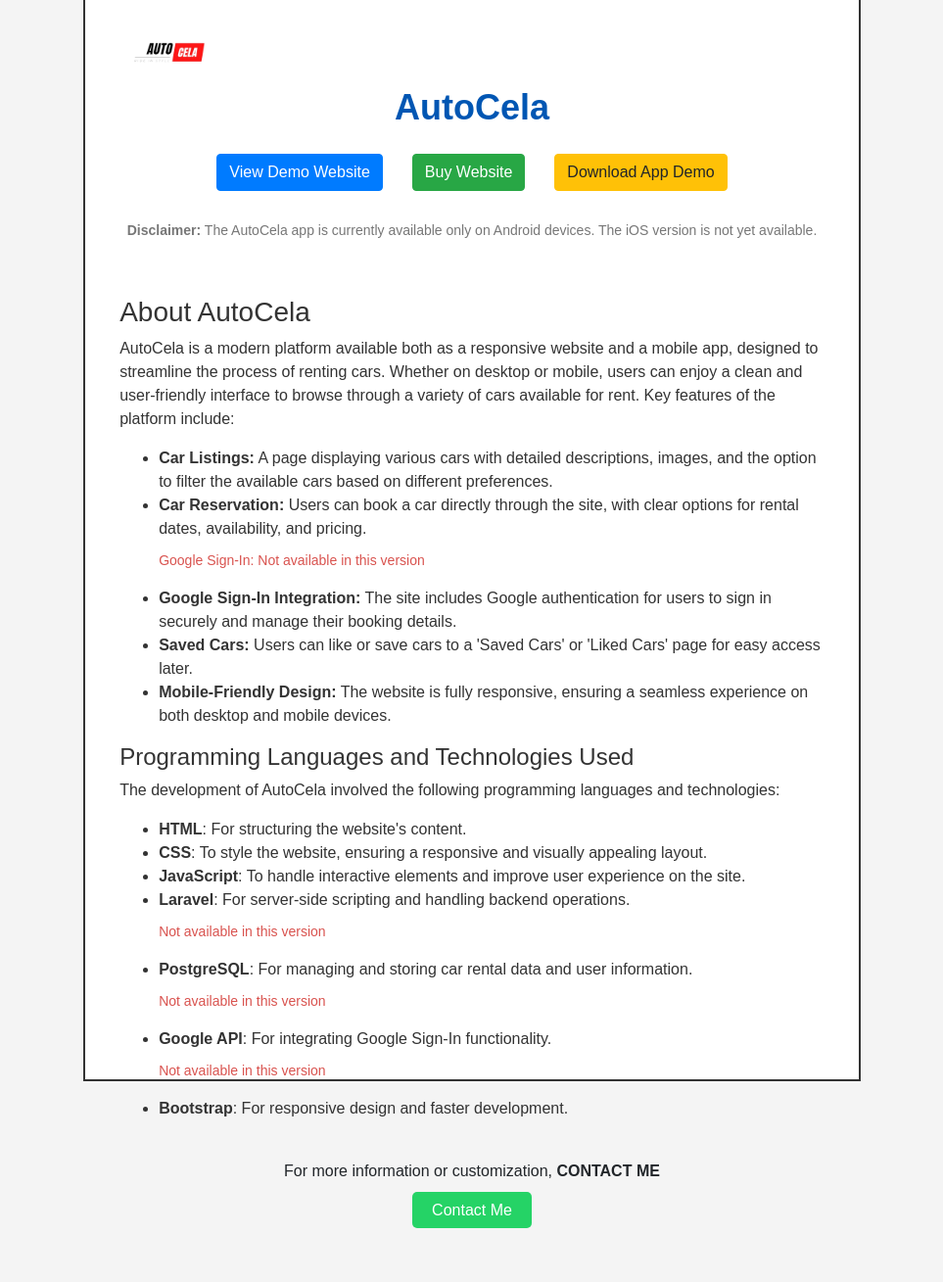
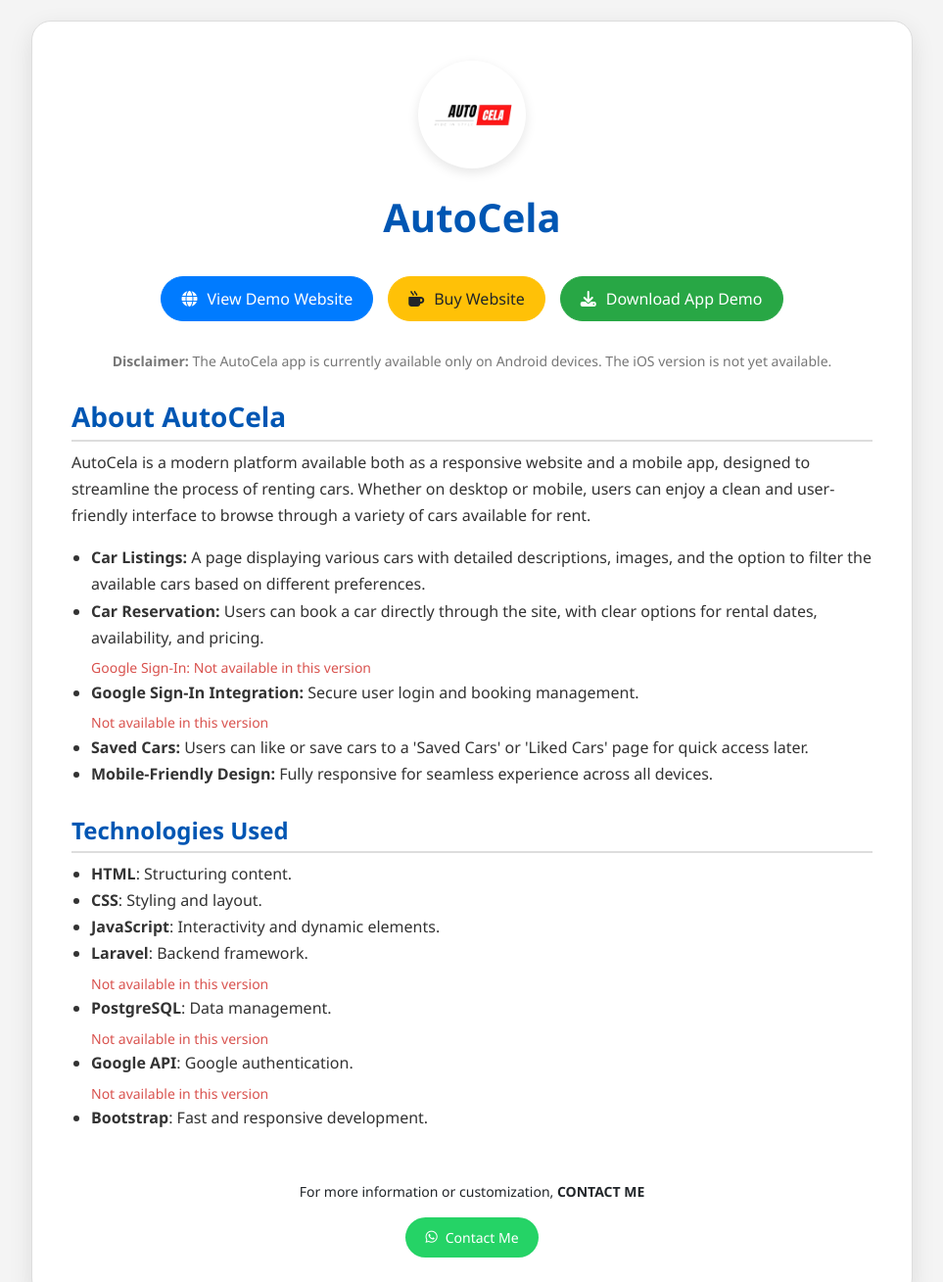
Before and after one commit to Visy-xyz/ervis-portofolio, a plain HTML site: page autocela.html in a window 1280 px wide. Shown: the part 19-1328 px from the top of the page at 98% size, without its empty margins (158-1121 px from the left). Before the commit the page ends 1273 px from the top, so only its background shows below. Drawn offline with nearby package versions, Linux system fonts and the light colour scheme.

Commit message:
Update autocela.html
Signed-off-by: ERVIS CELA <158341993+Visy-xyz@users.noreply.github.com>

```diff
--- a/autocela.html
+++ b/autocela.html
@@ -2,15 +2,24 @@
 <html lang="en">
 <head>
   <meta charset="UTF-8">
-    <meta name="viewport" content="width=device-width, initial-scale=1.0">
+  <meta name="viewport" content="width=device-width, initial-scale=1">
   <title>AutoCela</title>
   <link href="https://cdn.jsdelivr.net/npm/bootstrap@4.5.2/dist/css/bootstrap.min.css" rel="stylesheet">
+  <link href="https://cdnjs.cloudflare.com/ajax/libs/font-awesome/6.4.0/css/all.min.css" rel="stylesheet">
+
   <style>
+    :root {
+      --primary: #0056b3;
+      --secondary: #f4f4f4;
+      --border: #ddd;
+      --text-color: #333;
+    }
+
     body {
-            font-family: Arial, sans-serif;
-            background-color: #f4f4f4;
+      font-family: 'Segoe UI', Tahoma, Geneva, Verdana, sans-serif;
+      background-color: var(--secondary);
       margin: 0;
-            padding: 0;
+      padding: 40px 15px;
       display: flex;
       justify-content: center;
       align-items: center;
@@ -18,35 +27,22 @@
     }
 
     .a4-container {
-            width: 210mm; /* A4 size */
-            height: 297mm; /* A4 size */
-            max-width: 100%;
-            max-height: 100%;
-            border: 2px solid #333; /* Grey or black border */
-            padding: 20px;
-            box-sizing: border-box;
-            background-color: white;
-            display: flex;
-            flex-direction: column;
-            justify-content: flex-start;
-            align-items: center;
-            position: relative;
-        }
-
-        .main-container {
-            text-align: center;
-            margin-top: 30px; /* Reduced to give more room for the logo */
       width: 100%;
+      max-width: 900px;
+      background-color: #fff;
+      padding: 40px;
+      border-radius: 20px;
+      box-shadow: 0 8px 24px rgba(0,0,0,0.1);
+      border: 1px solid var(--border);
     }
 
     .logo-container {
-            width: 100px;
-            height: 100px;
+      width: 110px;
+      height: 110px;
       border-radius: 50%;
       overflow: hidden;
-            margin-bottom: 20px; /* Space between logo and title */
-            position: absolute;
-            top: 20px; /* Fix logo position */
+      margin: 0 auto 20px;
+      box-shadow: 0 4px 12px rgba(0,0,0,0.1);
     }
 
     .logo-container img {
@@ -56,179 +52,183 @@
     }
 
     .project-title {
-            font-size: 36px;
-            font-weight: bold;
-            margin-top: 50px;
-            color: #0056b3;
+      font-size: 2.5rem;
+      font-weight: 700;
+      color: var(--primary);
+      text-align: center;
+      margin-bottom: 30px;
     }
 
     .btn-container {
-            margin-top: 30px;
+      display: flex;
+      flex-wrap: wrap;
+      justify-content: center;
+      gap: 15px;
+      margin-bottom: 30px;
     }
 
-        .btn-container .btn {
-            margin: 0 10px;
+    .btn-custom {
+      padding: 10px 20px;
+      font-size: 16px;
+      border-radius: 30px;
+      display: inline-flex;
+      align-items: center;
+      gap: 10px;
+      transition: transform 0.2s ease, box-shadow 0.2s ease;
+    }
+
+    .btn-custom:hover {
+      transform: translateY(-2px);
+      box-shadow: 0 6px 12px rgba(0, 0, 0, 0.1);
+    }
+
+    .disclaimer {
+      font-size: 14px;
+      color: #777;
+      margin-bottom: 30px;
+      text-align: center;
     }
 
     .description-text {
-            margin-top: 40px;
       font-size: 16px;
-            color: #333;
-            text-align: left;
-            max-width: 800px;
-            margin: 40px auto;
+      color: var(--text-color);
+      line-height: 1.7;
+    }
+
+    .description-text h3,
+    .description-text h4 {
+      font-weight: 600;
+      border-bottom: 2px solid var(--border);
+      padding-bottom: 6px;
+      margin-top: 30px;
+      color: var(--primary);
+    }
+
+    .description-text ul {
+      padding-left: 20px;
     }
 
     .not-available {
       font-size: 14px;
       color: #d9534f;
-            margin-top: 10px;
+      margin-top: 5px;
     }
 
     .footer {
+      text-align: center;
       margin-top: 50px;
-            text-align: center;
       font-size: 14px;
     }
 
     .whatsapp-btn {
-            margin-top: 30px;
       background-color: #25D366;
       color: white;
       padding: 10px 20px;
-            border-radius: 5px;
+      border-radius: 50px;
       text-decoration: none;
+      display: inline-flex;
+      align-items: center;
+      gap: 8px;
+      transition: background-color 0.3s ease;
     }
 
     .whatsapp-btn:hover {
       background-color: #128C7E;
     }
 
-        @media (max-width: 767px) {
-            .a4-container {
-                width: 100%;
-                height: auto;
-                border: none;
-                padding: 10px;
+    @media (max-width: 768px) {
+      .project-title {
+        font-size: 1.8rem;
       }
 
-            .logo-container {
-                width: 80px;
-                height: 80px;
+      .btn-container {
+        flex-direction: column;
+        align-items: center;
       }
 
-            .project-title {
-                font-size: 28px;
+      .btn-custom {
+        width: 100%;
+        justify-content: center;
       }
 
       .description-text {
-                font-size: 14px;
+        font-size: 15px;
       }
     }
-        /* Style adjustments for buttons */
-        .btn-container {
-            display: flex;
-            flex-direction: row; /* Align buttons horizontally */
-            flex-wrap: wrap; /* Allow buttons to wrap on smaller screens */
-            justify-content: center; /* Center the buttons */
-            gap: 10px; /* Add spacing between buttons */
-            margin-top: 20px;
-        }
-
-        /* Button styles for smaller screens */
-        @media (max-width: 767px) {
-            .btn-container {
-                flex-direction: column; /* Stack buttons vertically on mobile */
-                align-items: center; /* Center the buttons */
-                gap: 15px; /* More space between buttons */
-            }
-        }
-
-
   </style>
 </head>
 <body>
 
   <div class="a4-container">
-        <div class="container main-container">
-            <!-- Logo Section (Above Title) -->
     <div class="logo-container">
       <img src="images/autoc.png" alt="Auto Cela Logo">
     </div>
 
-            <!-- Project Title -->
-            <div class="project-title">
-                AutoCela
+    <div class="project-title">AutoCela</div>
+
+    <!-- Buttons Section -->
+    <div class="btn-container">
+      <a href="https://autocela-1-0.netlify.app/" class="btn btn-primary btn-custom" target="_blank">
+        <i class="fas fa-globe"></i> View Demo Website
+      </a>
+      <a href="https://buymeacoffee.com/visyy" class="btn btn-warning btn-custom" target="_blank">
+        <i class="fas fa-mug-hot"></i> Buy Website      </a>
+      <a href="https://median.co/share/ooonrd#apk" class="btn btn-success btn-custom" download>
+        <i class="fas fa-download"></i> Download App Demo
+      </a>
     </div>
 
-            <!-- Button Section -->
-            <div class="btn-container">
-                <a href="https://autocela-1-0.netlify.app/" class="btn btn-primary" target="_blank">View Demo Website</a>
-                <a href="https://wa.me/355698118754?text=Hi%20how%20are%20you%2C%20I'm%20interested%20in%20buying%20the%20AutoCela%20project.%20What%20is%20the%20price%3F"
-                class="btn btn-success"
-                target="_blank">
-               Buy Website
-             </a>
-             <a href="https://median.co/share/ooonrd#apk" class="btn btn-warning" download>Download App Demo</a>
-
-<!-- Disclaimer -->
-            <div class="disclaimer" style="margin-top: 20px; text-align: center; font-size: 14px; color: #777;">
-                <p><strong>Disclaimer:</strong> The AutoCela app is currently available only on Android devices. The iOS version is not yet available.</p>
-            </div>
+    <div class="disclaimer">
+      <strong>Disclaimer:</strong> The AutoCela app is currently available only on Android devices. The iOS version is not yet available.
     </div>
 
-            <!-- Description Section -->
+    <!-- Description -->
     <div class="description-text">
       <h3>About AutoCela</h3>
       <p>AutoCela is a modern platform available both as a responsive website and a mobile app,
         designed to streamline the process of renting cars. Whether on desktop or mobile, users can enjoy
-                 a clean and user-friendly interface to browse through a variety of cars available for rent.
-                 Key features of the platform include:</p>
+        a clean and user-friendly interface to browse through a variety of cars available for rent.</p>
       <ul>
         <li><strong>Car Listings:</strong> A page displaying various cars with detailed descriptions, images, and the option to filter the available cars based on different preferences.</li>
         <li><strong>Car Reservation:</strong> Users can book a car directly through the site, with clear options for rental dates, availability, and pricing.
-                        <div class="not-available">
-                            <p>Google Sign-In: Not available in this version</p>
-                        </div>
+          <div class="not-available">Google Sign-In: Not available in this version</div>
         </li>
-                    <li><strong>Google Sign-In Integration:</strong> The site includes Google authentication for users to sign in securely and manage their booking details.</li>
-                    <li><strong>Saved Cars:</strong> Users can like or save cars to a 'Saved Cars' or 'Liked Cars' page for easy access later.</li>
-                    <li><strong>Mobile-Friendly Design:</strong> The website is fully responsive, ensuring a seamless experience on both desktop and mobile devices.</li>
+        <li><strong>Google Sign-In Integration:</strong> Secure user login and booking management.
+          <div class="not-available">Not available in this version</div>
+        </li>
+        <li><strong>Saved Cars:</strong> Users can like or save cars to a 'Saved Cars' or 'Liked Cars' page for quick access later.</li>
+        <li><strong>Mobile-Friendly Design:</strong> Fully responsive for seamless experience across all devices.</li>
       </ul>
 
-                <h4>Programming Languages and Technologies Used</h4>
-                <p>The development of AutoCela involved the following programming languages and technologies:</p>
+      <h4>Technologies Used</h4>
       <ul>
-                    <li><strong>HTML</strong>: For structuring the website's content.</li>
-                    <li><strong>CSS</strong>: To style the website, ensuring a responsive and visually appealing layout.</li>
-                    <li><strong>JavaScript</strong>: To handle interactive elements and improve user experience on the site.</li>
-                    <li><strong>Laravel</strong>: For server-side scripting and handling backend operations.<div class="not-available">
-                        <p> Not available in this version</p>
-                    </div></li>
-                    <li><strong>PostgreSQL</strong>: For managing and storing car rental data and user information.<div class="not-available">
-                        <p>Not available in this version</p>
-                    </div></li>
-                    <li><strong>Google API</strong>: For integrating Google Sign-In functionality.<div class="not-available">
-                        <p>Not available in this version</p>
-                    </div></li>
-                    <li><strong>Bootstrap</strong>: For responsive design and faster development.</li>
+        <li><strong>HTML</strong>: Structuring content.</li>
+        <li><strong>CSS</strong>: Styling and layout.</li>
+        <li><strong>JavaScript</strong>: Interactivity and dynamic elements.</li>
+        <li><strong>Laravel</strong>: Backend framework.
+          <div class="not-available">Not available in this version</div>
+        </li>
+        <li><strong>PostgreSQL</strong>: Data management.
+          <div class="not-available">Not available in this version</div>
+        </li>
+        <li><strong>Google API</strong>: Google authentication.
+          <div class="not-available">Not available in this version</div>
+        </li>
+        <li><strong>Bootstrap</strong>: Fast and responsive development.</li>
       </ul>
     </div>
 
-            <!-- Footer Section with Contact and Links -->
+    <!-- Footer -->
+    <div class="footer">
       <p>For more information or customization, <strong>CONTACT ME</strong></p>
-
-            <!-- WhatsApp Contact Button -->
-            <div>
-                <a href="https://wa.me/+355698118754?text=Hi%2C%20I%20want%20to%20buy%20your%20website" class="whatsapp-btn" target="_blank">Contact Me</a>
-            </div>
+      <a href="https://wa.me/+355698118754?text=Hi%2C%20I%20want%20to%20buy%20your%20website" class="whatsapp-btn" target="_blank">
+        <i class="fab fa-whatsapp"></i> Contact Me
+      </a>
     </div>
   </div>
 
-    <!-- Bootstrap JS and Popper.js for Bootstrap functionality -->
+  <!-- Scripts -->
   <script src="https://code.jquery.com/jquery-3.5.1.slim.min.js"></script>
-    <script src="https://cdn.jsdelivr.net/npm/@popperjs/core@2.5.2/dist/umd/popper.min.js"></script>
-    <script src="https://cdn.jsdelivr.net/npm/bootstrap@4.5.2/dist/js/bootstrap.min.js"></script>
-
+  <script src="https://cdn.jsdelivr.net/npm/bootstrap@4.5.2/dist/js/bootstrap.bundle.min.js"></script>
 </body>
 </html>
```
Lines whose indentation alone changed are shown as unchanged.
